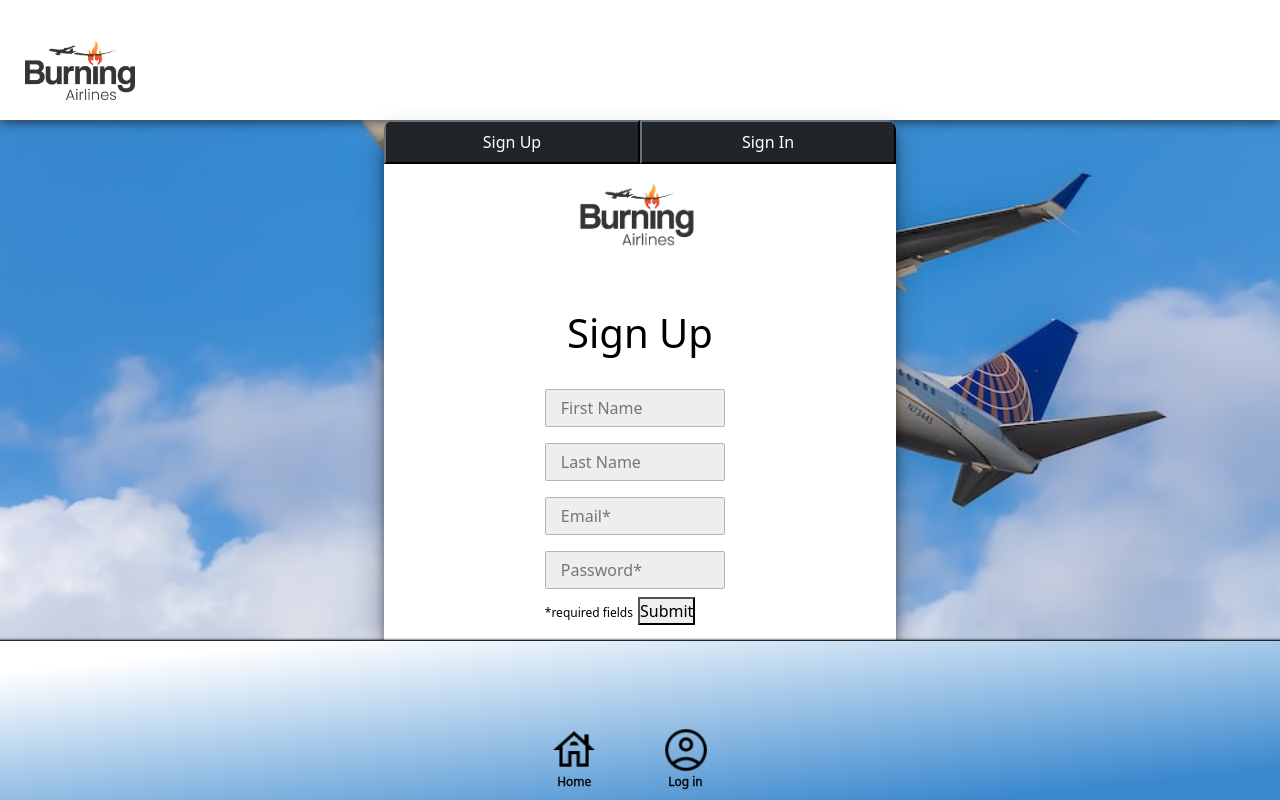
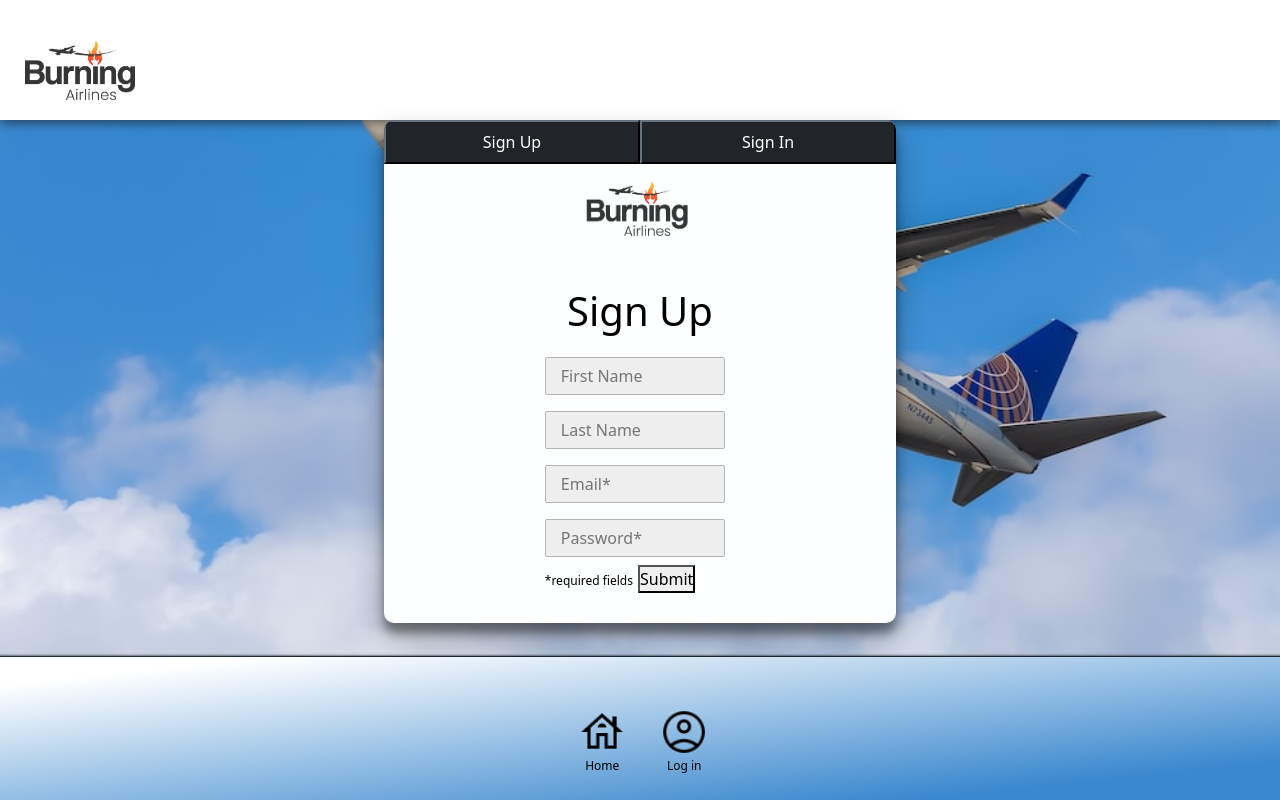
Before and after one commit to tombryson/final-project-client, a React (Create React App) app: page /auth in a window 1280 px wide. Built offline with nearby package versions, Linux system fonts and the light colour scheme.

Commit message:
navbar changes

```diff
--- a/src/components/App.css
+++ b/src/components/App.css
@@ -56,7 +56,6 @@ body {
     margin: 0 auto;
     border-radius: 10px;
     margin-bottom: 14px;
-    padding: 10px;
   }
 
   .logo-mid {
@@ -137,9 +136,7 @@ input {
 }
 
 .nav-icon {
-  margin: 50% 0% -16% -34%;
-  box-sizing: content-box;
-  padding: 15px;
+
 }
 
 #input-group {
@@ -188,19 +185,10 @@ input {
   font-size: 12px;
   color: black;
   text-align: center;
-  margin: -4px 0px 0px 10px;
 }
 
 .icon-div {
-  display: flex;
-  height: 100px;
-  flex-direction: column;
-  flex-wrap: nowrap;
-  align-content: space-between;
-  justify-content: flex-end;
-  align-items: flex-start;
-  text-align: center;
-  -webkit-text-stroke: thin;
+
 }
 
 .nav-icon:hover {
@@ -269,7 +257,7 @@ input {
 }
 
 .logo img {
-  min-width: 186px;
+  min-width: 166px;
   z-index: 2;
 }
 
@@ -289,21 +277,9 @@ input {
   flex-direction: row;
 }
 
-#my-trips {
-  margin: -3px 0px 0px 3px;
-}
-
 .my-trips {
   margin-top: 17vh;
   padding-left: 25px;
-}
-
-#log-in {
-  margin: -4px 0px 0px 9px;
-}
-
-#book {
-  margin: -5px 0px 0px 11px;
 }
 
 .filler {
@@ -312,7 +288,7 @@ input {
   position: fixed;
   min-height: 20%;
   min-height: -webkit-fill-available;
-  top: 80%;
+  top: 82%;
   border: solid #141414d4 1px;
   box-shadow: -1.5px 0px 2.5px 0px black;
   z-index: 20000;
```
